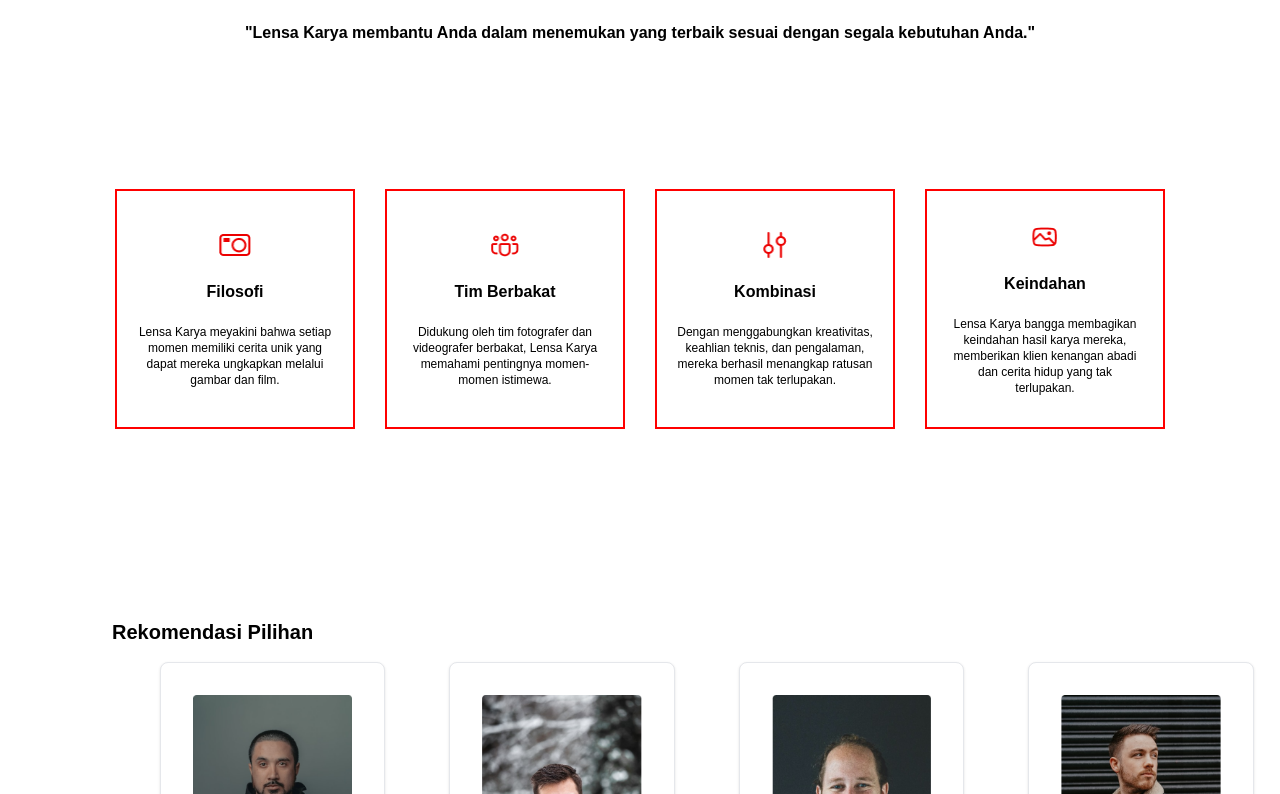
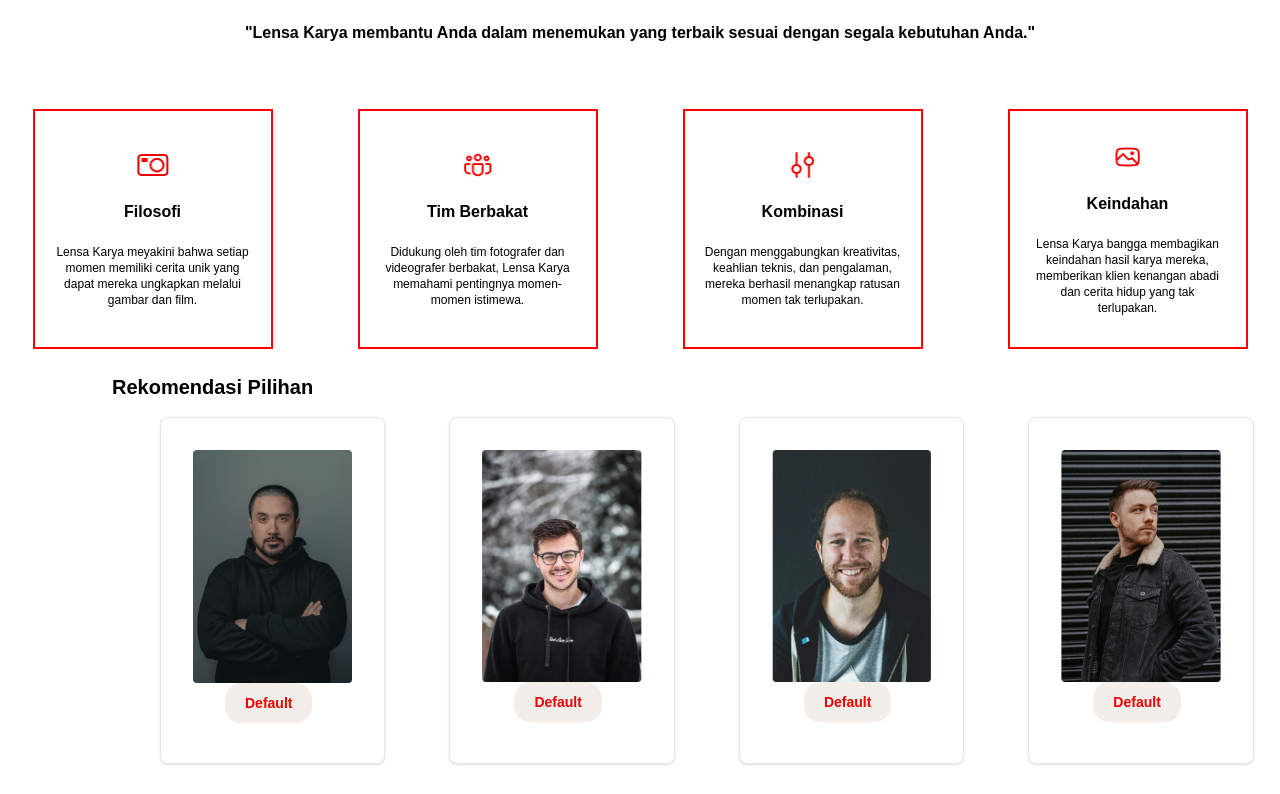
Before and after one commit to bendinuralif/Lensa-Karya, a React (Vite) app: page / in a window 1280 px wide. Shown: the part 671-1465 px from the top of the page. Built offline with nearby package versions, Linux system fonts and the light colour scheme.

Commit message:
update intro nanda

```diff
--- a/src/component/Intro.jsx
+++ b/src/component/Intro.jsx
@@ -7,7 +7,8 @@
 const Intro = () => {
   return (
     <>
-      <div className='justify-center items-center flex gap-[30px] pb-[165px] mt-36'>
+      {/* <div className='justify-center items-center flex gap-[30px] pb-[165px]'> */}
+      <div className='grid grid-cols-1 md:grid-cols-2 lg:grid-cols-4 xl:grid-cols-4 gap-5 justify-items-center'>
         <div className='w-60 h-60 bg-white border-2 border-[red] flex flex-col justify-center gap-5 items-center text-center'>
           <img src={Icon} alt='' className='w-8' />
           <p className='text-base font-bold'>Filosofi</p>
```
